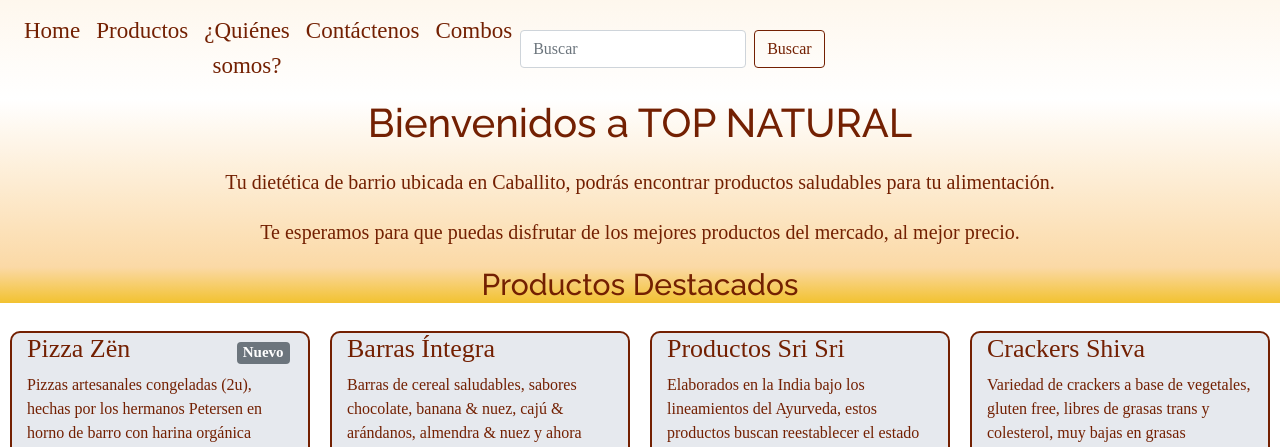
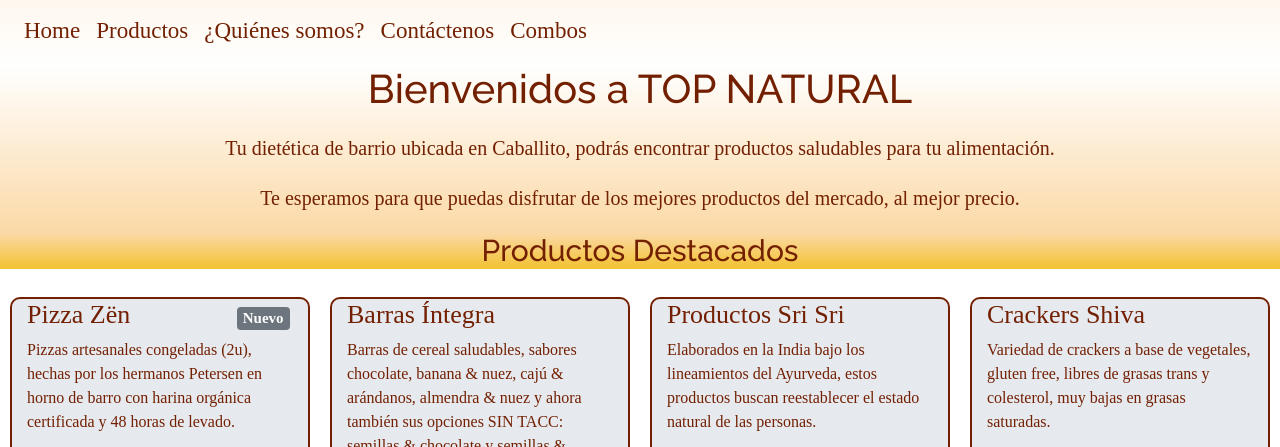
Before and after one commit to lotero1212/topnatural, a website: page index.html in a window 1280 px wide. Shown: the part 241-688 px from the top of the page. Drawn offline with nearby package versions, Linux system fonts and the light colour scheme; a web font is replaced by a local one.

Commit message:
eliminando boton buscar

```diff
--- a/index.html
+++ b/index.html
@@ -43,10 +43,7 @@
                     <a class="nav-link botonTN" href="Combos.html">Combos</a>
                 </li>
               </ul>
-              <form class="form-inline my-2 my-lg-0">
-                <input class="form-control mr-sm-2" type="text" placeholder="Buscar" aria-label="Search">
-                <button class="btn btn-outline-success my-2 my-sm-0 BuscarTN" type="submit">Buscar</button>
-              </form>
+
             </div>
           </nav>
     </header>
```
Also changed, not shown: Combos.html (+0 -4 lines), Contactenos.html (+0 -4 lines), Productos.html (+0 -4 lines), Quienes_Somos.html (+0 -4 lines).
